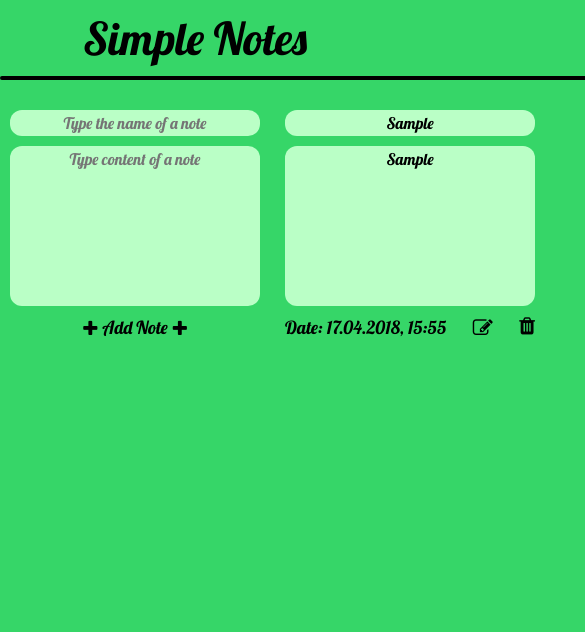
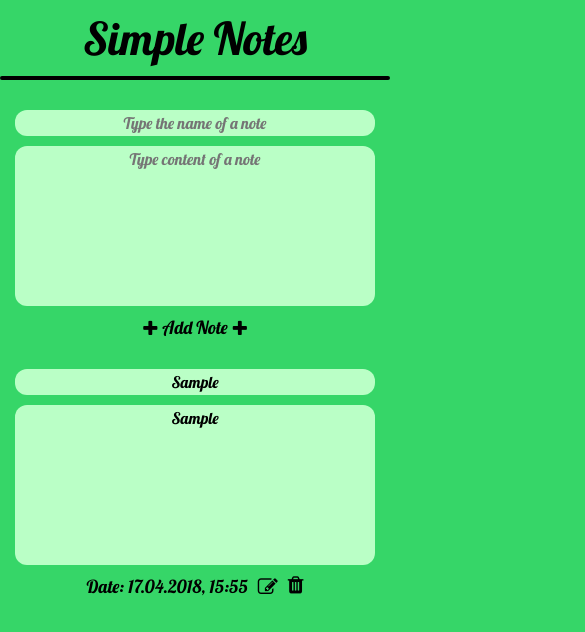
Before and after one commit to VictorTerentyev/Notes, a React app: page / in a window 390 px wide. Both pictures are taken after typing "Sample", "Sample" into the empty fields and a click on the button "Add Note". Shown: the top 632 px of the page, 585 px wide, since content can reach past the window. Built offline with nearby package versions, Linux system fonts and the light colour scheme.

Commit message:
Styles corrects
Added media queries.

```diff
--- a/src/components/AddNoteInput.css
+++ b/src/components/AddNoteInput.css
@@ -1,7 +1,8 @@
 .formControl {
   display: flex;
   flex-direction: column;
-  padding: 10px; }
+  padding: 10px;
+  margin: 0px 5px; }
   .formControl .btnAction {
     transition: linear 0.5s;
     font-size: 18px;
@@ -15,4 +16,8 @@
     transition: linear 0.5s;
     background: #ffffff; }
 
+@media (max-width: 768px) {
+  .notes {
+    flex-direction: column; } }
+
 /*# sourceMappingURL=AddNoteInput.css.map */
--- a/src/components/AddNoteInput.scss
+++ b/src/components/AddNoteInput.scss
@@ -2,6 +2,7 @@
   display: flex;
   flex-direction: column;
   padding: 10px;
+  margin: 0px 5px;
   .btnAction {
     transition: linear 0.5s;
     font-size: 18px;
@@ -18,3 +19,9 @@
     background: #ffffff;
   }
 }
+
+@media (max-width: 768px) {
+  .notes {
+    flex-direction: column;
+  }
+}
--- a/src/components/Notes.css
+++ b/src/components/Notes.css
@@ -2,4 +2,11 @@
   display: flex;
   flex-flow: row wrap; }
 
+@media (max-width: 768px) {
+  .notes {
+    padding: 0 10px;
+    flex-flow: column; }
+    .notes .btn-add {
+      margin-top: 10px; } }
+
 /*# sourceMappingURL=Notes.css.map */
--- a/src/components/Notes.scss
+++ b/src/components/Notes.scss
@@ -2,3 +2,13 @@
   display: flex;
   flex-flow: row wrap;
 }
+
+@media (max-width: 768px) {
+  .notes {
+    padding: 0 10px;
+    flex-flow: column;
+    .btn-add {
+      margin-top: 10px;
+    }
+  }
+}
--- a/src/components/NotesItem.css
+++ b/src/components/NotesItem.css
@@ -24,4 +24,12 @@
         transition: linear 0.5s;
         color: #ffffff; }
 
+@media (max-width: 768px) {
+  .notesItem {
+    padding: 0px; }
+    .notesItem .itemControls {
+      justify-content: center; }
+      .notesItem .itemControls i {
+        margin-left: 10px; } }
+
 /*# sourceMappingURL=NotesItem.css.map */
--- a/src/components/NotesItem.scss
+++ b/src/components/NotesItem.scss
@@ -31,3 +31,15 @@
     }
   }
 }
+
+@media (max-width: 768px) {
+  .notesItem {
+    padding: 0px;
+    .itemControls {
+      justify-content: center;
+      i {
+        margin-left: 10px;
+      }
+    }
+  }
+}
--- a/src/containers/NotesApp.css
+++ b/src/containers/NotesApp.css
@@ -7,7 +7,6 @@
     text-align: center;
     margin: 10px 0; }
   .notesApp hr {
-    width: 1196px;
     border: 2px solid #000000;
     border-radius: 2px;
     margin-bottom: 10px; }
@@ -15,4 +14,8 @@
     display: flex;
     flex-direction: row; }
 
+@media (max-width: 768px) {
+  .notesApp .appBody {
+    flex-direction: column; } }
+
 /*# sourceMappingURL=NotesApp.css.map */
--- a/src/containers/NotesApp.scss
+++ b/src/containers/NotesApp.scss
@@ -8,7 +8,6 @@
     margin: 10px 0;
   }
   hr {
-    width: 1196px;
     border: 2px solid #000000;
     border-radius: 2px;
     margin-bottom: 10px;
@@ -18,3 +17,11 @@
     flex-direction: row;
   }
 }
+
+@media (max-width: 768px) {
+  .notesApp {
+    .appBody {
+      flex-direction: column;
+    }
+  }
+}
```
